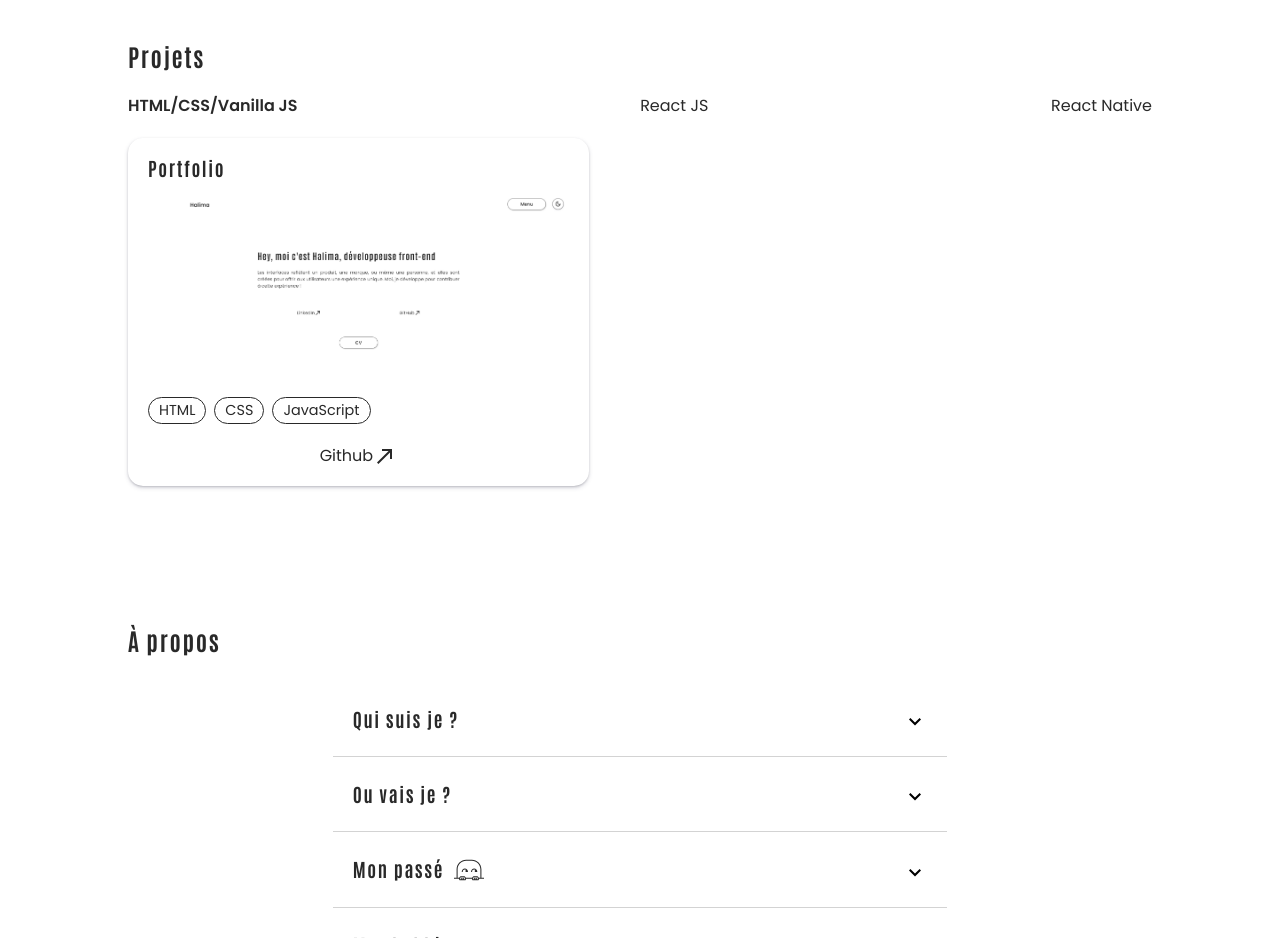
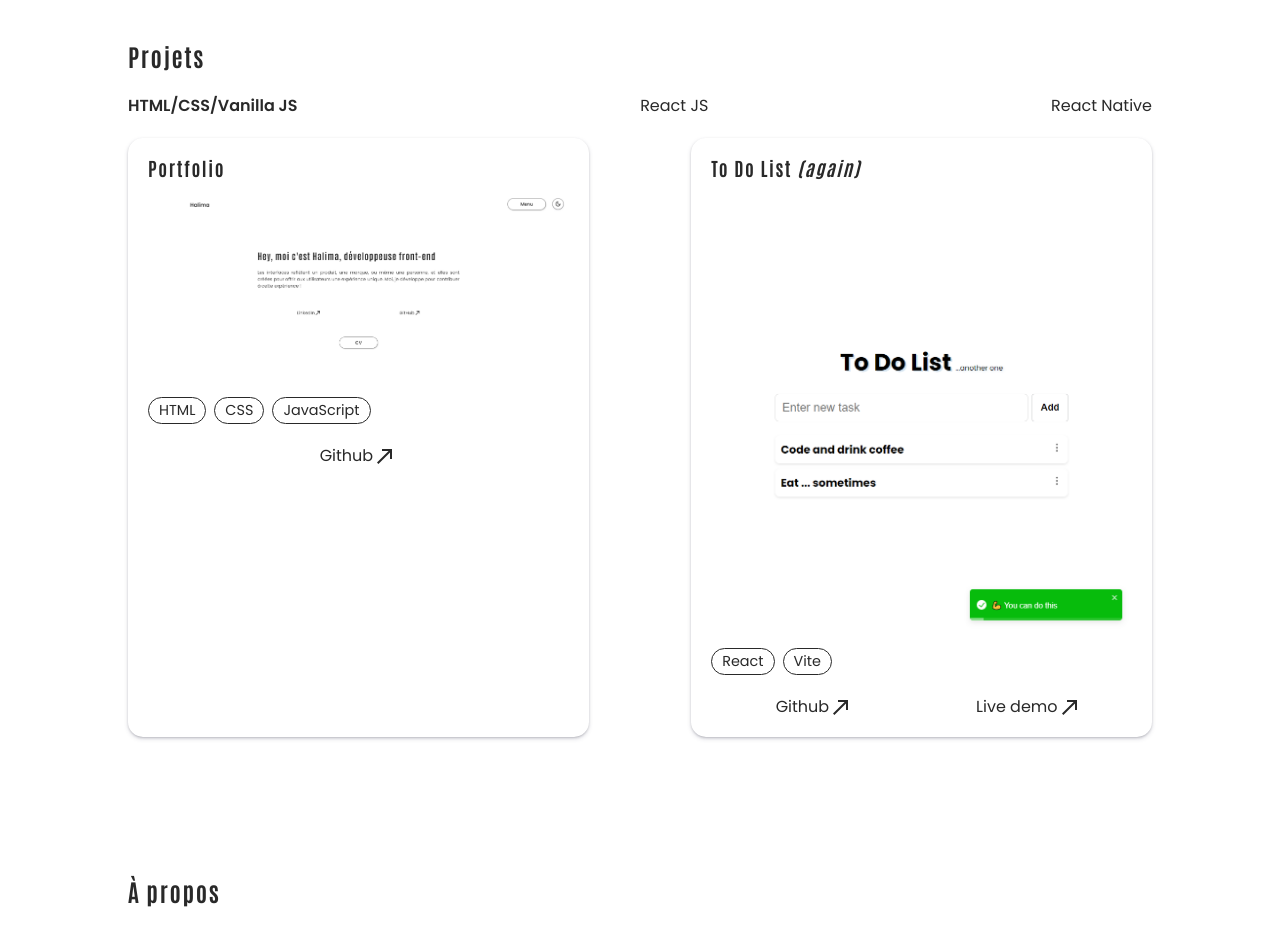
Before and after one commit to justhali/portfolio_v2, a plain HTML site: page index.html in a window 1280 px wide. Shown: the part 1280-2218 px from the top of the page. Drawn offline with Linux system fonts and the light colour scheme; a web font is replaced by a local one.

Commit message:
Add: new project

```diff
--- a/index.html
+++ b/index.html
@@ -406,7 +406,8 @@
                         <div class="button__links">
                             <ul>
                                 <li class="link__social">
-                                    <a href="">Github</a>
+                                    <a href="https://github.com/justhali/portfolio_v2" target="_blank"
+                                        alt="Lien vers le Github du portfolio">Github</a>
                                     <svg xmlns="http://www.w3.org/2000/svg" height="24px" viewBox="0 -960 960 960"
                                         width="24px" fill="#e8eaed">
                                         <path d="m216-160-56-56 464-464H360v-80h400v400h-80v-264L216-160Z" />
@@ -422,29 +423,30 @@
                             </ul>
                         </div>
                     </div>
-                    <!-- <div class="project__card hide" data-name="reactjs">
-                        <h3>Flag project</h3>
+                    <div class="project__card" data-name="html">
+                        <h3>To Do List <em>(again)</em></h3>
                         <div class="project__image">
-                            <img src="./assets/images/ok.avif" alt="OK">
+                            <img src="./assets/images/todo-again.png" alt="Capture d'écran haut du portfolio">
                         </div>
                         <div class="project__tech">
                             <ul>
-                                <li>HTML</li>
-                                <li>CSS</li>
-                                <li>JavaScript</li>
+                                <li>React</li>
+                                <li>Vite</li>
                             </ul>
                         </div>
                         <div class="button__links">
                             <ul>
                                 <li class="link__social">
-                                    <a href="">Github</a>
+                                    <a href="https://github.com/justhali/todo-again" target="_blank"
+                                        alt="Lien vers le Github du projet de To Do List">Github</a>
                                     <svg xmlns="http://www.w3.org/2000/svg" height="24px" viewBox="0 -960 960 960"
                                         width="24px" fill="#e8eaed">
                                         <path d="m216-160-56-56 464-464H360v-80h400v400h-80v-264L216-160Z" />
                                     </svg>
                                 </li>
                                 <li class="link__social">
-                                    <a href="">Live demo</a>
+                                    <a href="https://justhali.github.io/todo-again/" target="_blank"
+                                        alt="Lien vers la demo du projet to do list">Live demo</a>
                                     <svg xmlns="http://www.w3.org/2000/svg" height="24px" viewBox="0 -960 960 960"
                                         width="24px" fill="#e8eaed">
                                         <path d="m216-160-56-56 464-464H360v-80h400v400h-80v-264L216-160Z" />
@@ -452,38 +454,7 @@
                                 </li>
                             </ul>
                         </div>
-                    </div> -->
-                    <!-- <div class="project__card hide" data-name="reactnative">
-                        <h3>Lunar Flow</h3>
-                        <div class="project__image">
-                            <img src="./assets/images/ok.avif" alt="OK">
-                        </div>
-                        <div class="project__tech">
-                            <ul>
-                                <li>HTML</li>
-                                <li>CSS</li>
-                                <li>JavaScript</li>
-                            </ul>
-                        </div>
-                        <div class="button__links">
-                            <ul>
-                                <li class="link__social">
-                                    <a href="">Github</a>
-                                    <svg xmlns="http://www.w3.org/2000/svg" height="24px" viewBox="0 -960 960 960"
-                                        width="24px" fill="#e8eaed">
-                                        <path d="m216-160-56-56 464-464H360v-80h400v400h-80v-264L216-160Z" />
-                                    </svg>
-                                </li>
-                                <li class="link__social">
-                                    <a href="">Live demo</a>
-                                    <svg xmlns="http://www.w3.org/2000/svg" height="24px" viewBox="0 -960 960 960"
-                                        width="24px" fill="#e8eaed">
-                                        <path d="m216-160-56-56 464-464H360v-80h400v400h-80v-264L216-160Z" />
-                                    </svg>
-                                </li>
-                            </ul>
-                        </div>
-                    </div> -->
+                    </div>
                 </div>
             </div>
         </section>
```
Also changed, not shown: assets/images/todo-again.png (added).
